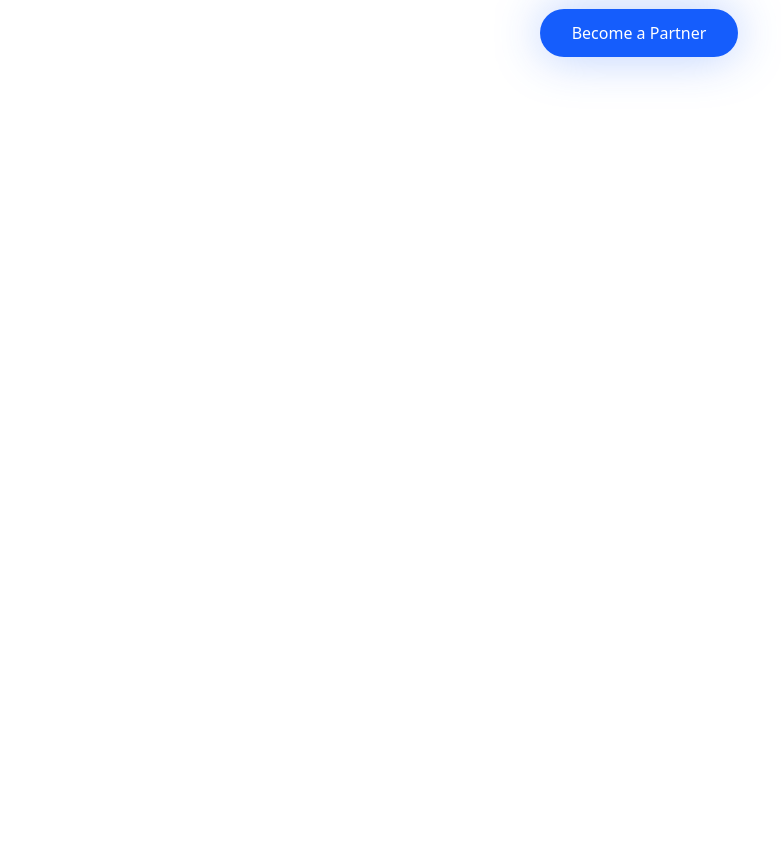
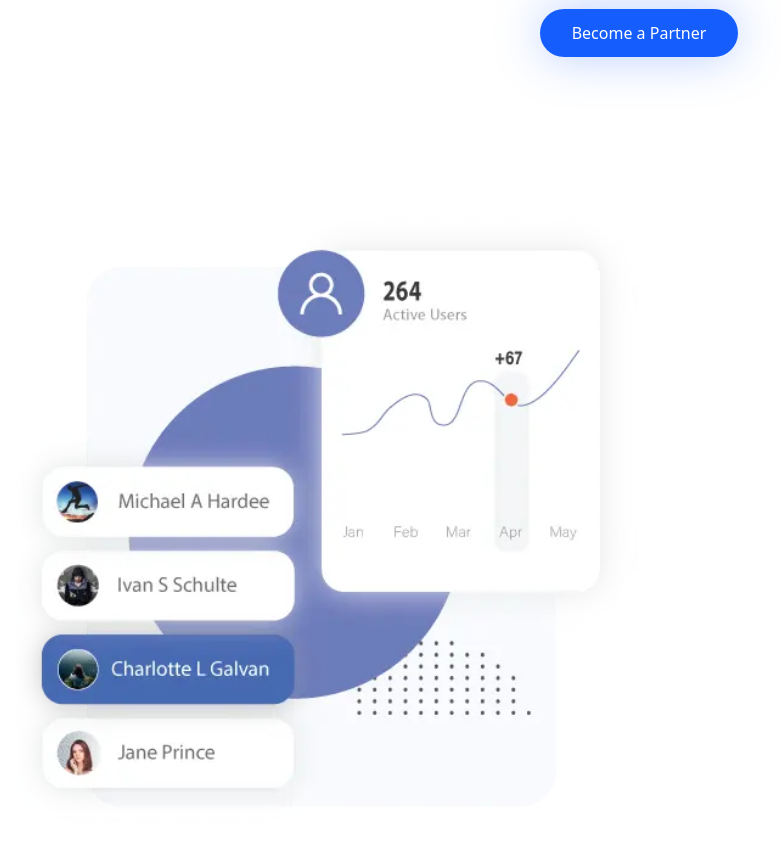
Before and after one commit to Nayeem0011/business-landing-page-react-tailwindcss, a React (Vite) app: page / in a window 1280 px wide. Shown: the part 1880-2722 px from the top of the page, without its empty margins (1-782 px from the left). Before the commit the page ends 2001 px from the top, so only its background shows below. Built offline with nearby package versions, Linux system fonts and the light colour scheme.

Commit message:
schedulesection added

```diff
--- a/src/components/ScheduleSection.jsx
+++ b/src/components/ScheduleSection.jsx
@@ -1,9 +1,21 @@
-import React from 'react'
+import scheduleImage from "../assets/stats.webp"
 
 const ScheduleSection = () => {
   return (
     <div>
+      <section className='max-w-7xl mx-auto px-4 py-16 md:py-24'>
+        <div className='flex flex-col md:flex-row items-center justify-between gap-12 md:gap-24'>
+            {/* Left */}
+            <div className="md:w-1/2 w-full">
+                <img className="w-full h-auto" src={scheduleImage} alt="schedule image" />
+            </div>
 
+            {/* Right */}
+            <div>
+
+            </div>
+        </div>
+      </section>
     </div>
   )
 }
```
